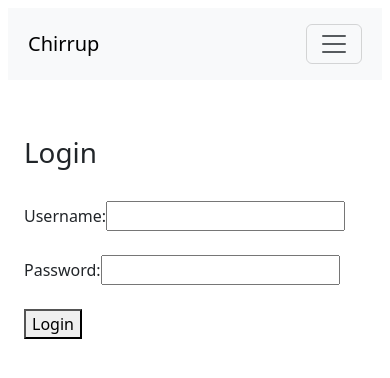
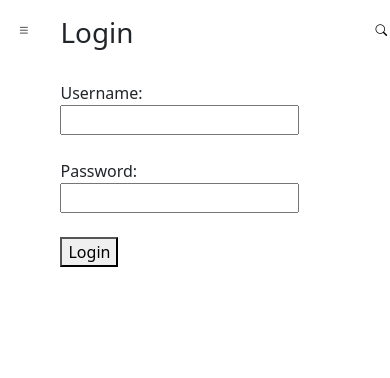
Before and after one commit to muhammedp903/fsd-chirrup-frontend, a Vue app: page /login in a window 390 px wide. Shown: the top 378 px of the page. Built offline with nearby package versions, Linux system fonts and the light colour scheme.

Commit message:
Responsive nav and search bars

```diff
--- a/package.json
+++ b/package.json
@@ -10,6 +10,7 @@
   "dependencies": {
     "@popperjs/core": "^2.11.8",
     "bootstrap": "^5.3.2",
+    "bootstrap-icons": "^1.11.2",
     "email-validator": "^2.0.4",
     "vue": "^3.3.4",
     "vue-router": "^4.2.5"
--- a/src/views/App.vue
+++ b/src/views/App.vue
@@ -1,17 +1,30 @@
 <template>
-  <div>
-    <Nav/>
-    <br/>
-    <router-view class="m-4"/>
+  <div class="container-fluid">
+    <div class="row mt-3 mb-3">
+      <div class="col-1 col-lg-2">
+        <Nav/>
+      </div>
+
+      <div class="col ms-3 me-3">
+        <router-view/>
+      </div>
+
+      <div class="col-1 col-lg-3">
+        <Search/>
+      </div>
+    </div>
   </div>
+
 </template>
 
 <script>
 import Nav from "@/views/components/Nav.vue";
+import Search from "@/views/components/Search.vue";
 
 export default {
   components: {
-    Nav
+    Nav,
+    Search
   }
 }
 </script>
--- a/src/views/components/Nav.vue
+++ b/src/views/components/Nav.vue
@@ -1,22 +1,23 @@
 <template>
   <div>
-    <nav class="navbar navbar-expand-md m-2 bg-light">
-      <div class="container-fluid m-2">
-        <router-link class="navbar-brand" to="/">Chirrup</router-link>
-        <button class="navbar-toggler" type="button" data-bs-toggle="collapse" data-bs-target="#navbarSupportedContent" aria-controls="navbarSupportedContent" aria-expanded="false" aria-label="Toggle navigation">
-          <span class="navbar-toggler-icon"></span>
+    <button class="d-lg-none" type="button" data-bs-toggle="offcanvas" data-bs-target="#offcanvasNavbar" aria-controls="offcanvasNavbar">
+      <i class="bi-list"/>
     </button>
-        <div class="collapse navbar-collapse" id="navbarSupportedContent">
-          <ol class="nav navbar-nav me-auto mb-2 mb-md-0">
+
+    <div class="offcanvas-lg offcanvas-start" tabindex="-1" id="offcanvasNavbar" aria-labelledby="offcanvasNavbarLabel">
+      <div class="offcanvas-header">
+        <h5 class="offcanvas-title" id="offcanvasNavbarLabel">Chirrup</h5>
+        <button type="button" class="btn-close text-reset" data-bs-dismiss="offcanvas" data-bs-target="#offcanvasNavbar" aria-label="Close"></button>
+      </div>
+
+      <div class="nav flex-column offcanvas-body">
+        <ol class="nav navbar-nav me-auto mb-2 mb-md-0 justify-content-start flex-grow-1 ps-3">
           <li class="nav-item">
             <router-link class="nav-link" to="/">Home</router-link>
           </li>
           <li class="nav-item">
             <router-link class="nav-link" v-if="store.authenticated" to="/posts/new">Post</router-link>
           </li>
-          </ol>
-
-          <ol class="nav navbar-nav navbar-right ms-auto me-2 mb-2 mb-md-0">
           <li class="nav-item">
             <router-link class="nav-link" v-if="!store.authenticated" to="/login">Login</router-link>
           </li>
@@ -27,43 +28,18 @@
             <router-link class="nav-link" v-if="store.authenticated" to="/profile">Profile</router-link>
           </li>
         </ol>
-
-          <form v-if="this.$route.path==='/'" class="d-flex" role="search" @submit.prevent="handleSearch">
-            <input class="form-control me-2" type="search" placeholder="Search users" name="Search" aria-label="Search" v-model="searchString"/>
-            <button class="btn btn-outline-success" type="submit" data-bs-toggle="offcanvas" data-bs-target="#offcanvasSearch" aria-controls="offcanvasSearch">Search</button>
-          </form>
-        </div>
-      </div>
-    </nav>
-
-    <div class="offcanvas offcanvas-end" tabindex="-1" id="offcanvasSearch" aria-labelledby="offcanvasSearchLabel">
-      <div class="offcanvas-header">
-        <h5 class="offcanvas-title" id="offcanvasSearchLabel">Search results</h5>
-        <button type="button" class="btn-close" data-bs-dismiss="offcanvas" aria-label="Close"></button>
-      </div>
-      <div class="offcanvas-body">
-        <div>
-          <div v-if="searchResults.length">
-            <UserCard v-for="user in searchResults" :key="user.user_id" :user="user"/>
-          </div>
-        </div>
-
       </div>
     </div>
   </div>
 </template>
 
 <script>
-import {store} from "@/services/store"
-import {socialService} from "@/services/social.service";
-import UserCard from "@/views/components/UserCard.vue";
+import {store} from "@/services/store";
 
 export default {
   data(){
     return {
       store,
-      searchString: "",
-      searchResults: []
     }
   },
   mounted() {
@@ -73,20 +49,22 @@ export default {
     }
   },
   methods: {
-    handleSearch(){
-      socialService.searchUsers(this.searchString)
-          .then((res) => {
-            this.searchResults = res;
-          })
-          .catch(error => this.error = error);
-    }
   },
   components: {
-    UserCard,
   }
 }
 </script>
 
 <style scoped>
-
+@import url('bootstrap-icons/font/bootstrap-icons.css');
+button{
+  background-color: transparent;
+  border: none;
+}
+i{
+  font-size: 3vw;
+}
+.offcanvas-lg{
+  --bs-offcanvas-width: 250px;
+}
 </style>
--- a/src/views/components/PostCard.vue
+++ b/src/views/components/PostCard.vue
@@ -31,6 +31,11 @@ export default {
 .card{
   text-decoration: none;
 }
+@media (max-width: 768px) {
+  .card-title{
+    font-size: 1em;
+  }
+}
 .card:hover{
   border-color: #808080;
   background-color: #f0f0f0;
--- /dev/null
+++ b/src/views/components/Search.vue
@@ -0,0 +1,68 @@
+<template>
+  <div>
+    <button class="d-lg-none" type="button" data-bs-toggle="offcanvas" data-bs-target="#offcanvasSearchbar" aria-controls="offcanvasSearchbar">
+      <i class="bi-search"/>
+    </button>
+
+    <div class="offcanvas-lg offcanvas-end" tabindex="-1" id="offcanvasSearchbar" aria-labelledby="offcanvasSearchbarLabel">
+      <div class="offcanvas-header">
+        <h5 class="offcanvas-title" id="offcanvasSearchbarLabel">Search</h5>
+        <button type="button" class="btn-close text-reset" data-bs-dismiss="offcanvas" data-bs-target="#offcanvasSearchbar" aria-label="Close"></button>
+      </div>
+
+      <div class="offcanvas-body">
+        <div>
+          <form v-if="this.$route.path==='/'" class="d-flex" role="search" @submit.prevent="handleSearch">
+            <input class="form-control me-2" type="search" placeholder="Search users" name="Search" aria-label="Search" v-model="searchString"/>
+            <button class="btn btn-outline-success" type="submit" data-bs-toggle="offcanvas" data-bs-target="#offcanvasSearch" aria-controls="offcanvasSearch">Search</button>
+          </form>
+          <br/>
+          <div v-if="searchResults.length">
+            <UserCard v-for="user in searchResults" :key="user.user_id" :user="user"/>
+          </div>
+        </div>
+      </div>
+    </div>
+  </div>
+</template>
+
+<script>
+import {socialService} from "@/services/social.service";
+import UserCard from "@/views/components/UserCard.vue";
+
+export default {
+  data(){
+    return {
+      searchString: "",
+      searchResults: []
+    }
+  },
+  mounted() {
+  },
+  methods: {
+    handleSearch(){
+      socialService.searchUsers(this.searchString)
+          .then((res) => {
+            this.searchResults = res;
+          })
+          .catch(error => this.error = error);
+    }
+  },
+  components: {
+    UserCard,
+  }
+}
+</script>
+
+<style scoped>
+@import url('bootstrap-icons/font/bootstrap-icons.css');
+button{
+  border: none;
+  background-color: transparent;
+  align-self: start;
+}
+i{
+  font-size: 3vw;
+  align-self: start;
+}
+</style>
```
Also changed, not shown: 1 other file (tests, documents, lock files or other folders). Lines whose indentation alone changed are shown as unchanged.
